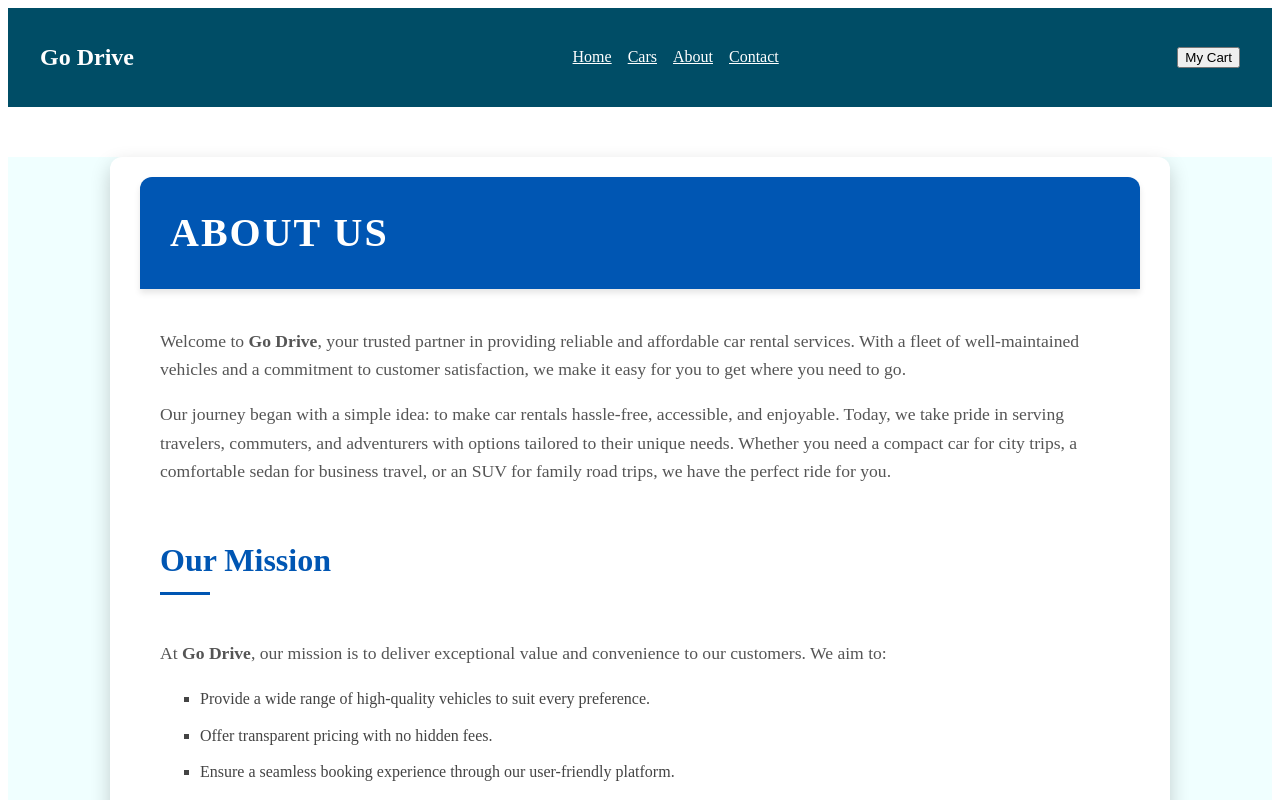
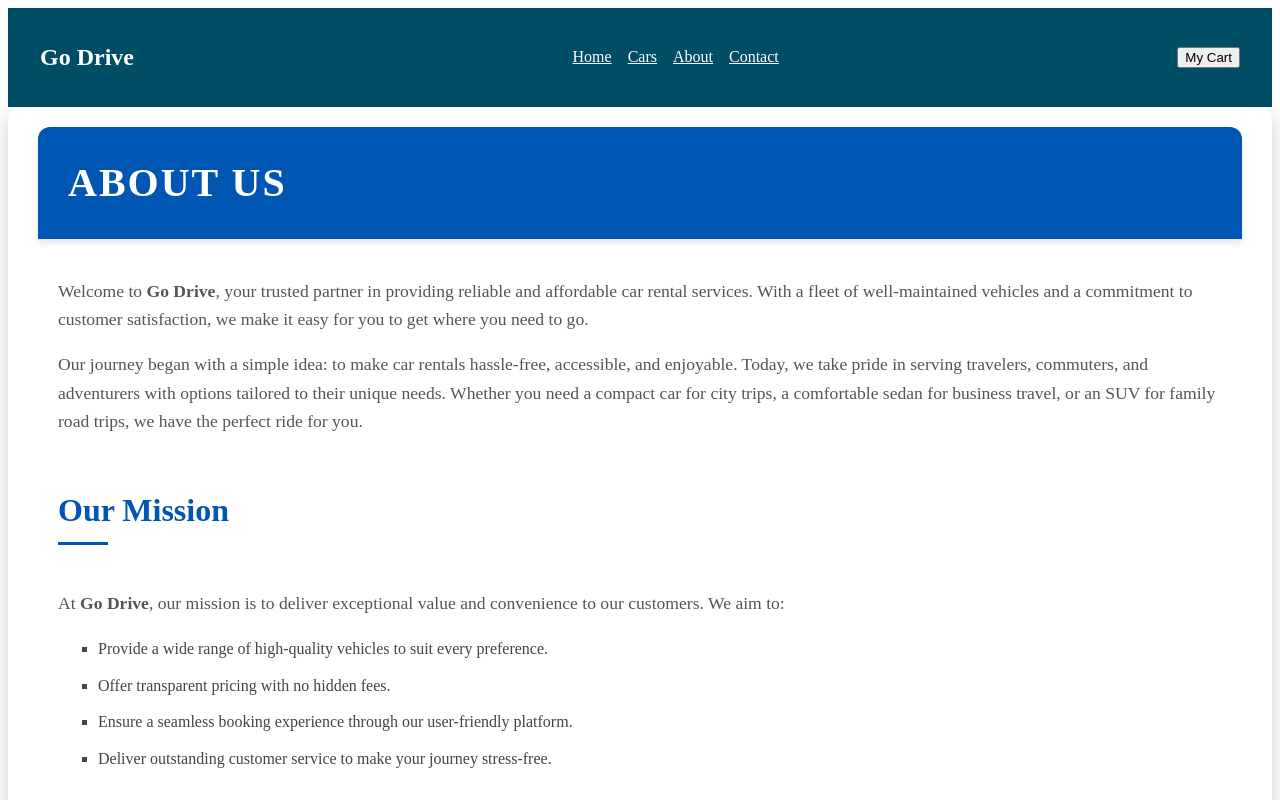
Before and after one commit to Aqilzxfrn/CarRentalWebsite, a React (Vite) app: page /About in a window 1280 px wide. Shown: the top 800 px of the page. Built offline with nearby package versions, Linux system fonts and the light colour scheme.

Commit message:
edit page

```diff
--- a/src/Components/About.css
+++ b/src/Components/About.css
@@ -32,8 +32,8 @@
 
   /* About Section */
   .about-container {
-    max-width: 1000px;
-    margin: 50px auto;
+
+    margin: 0;
     padding: 20px 30px;
     background-color: #ffffff;
     border-radius: 12px;
@@ -156,6 +156,3 @@
       padding: 10px 20px;
     }
   }
- .AboutPage {
-  background-color: azure;
- }
```
